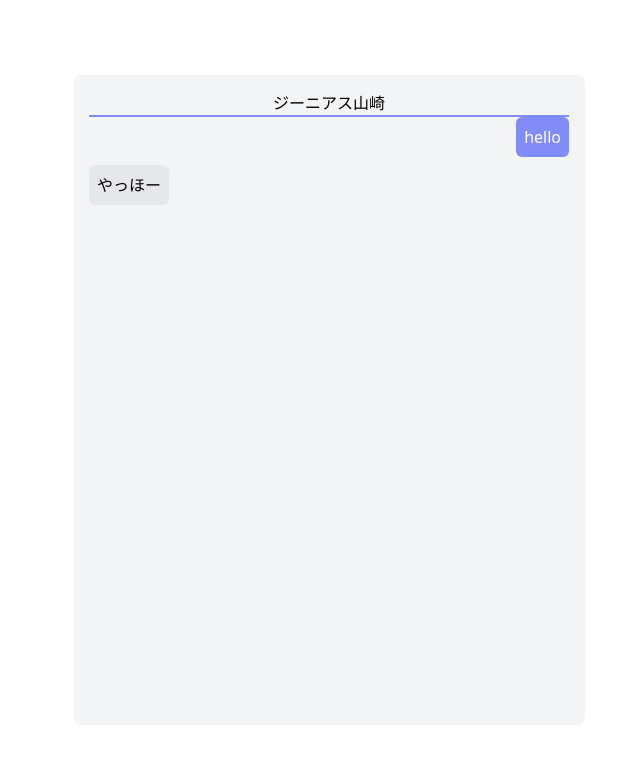
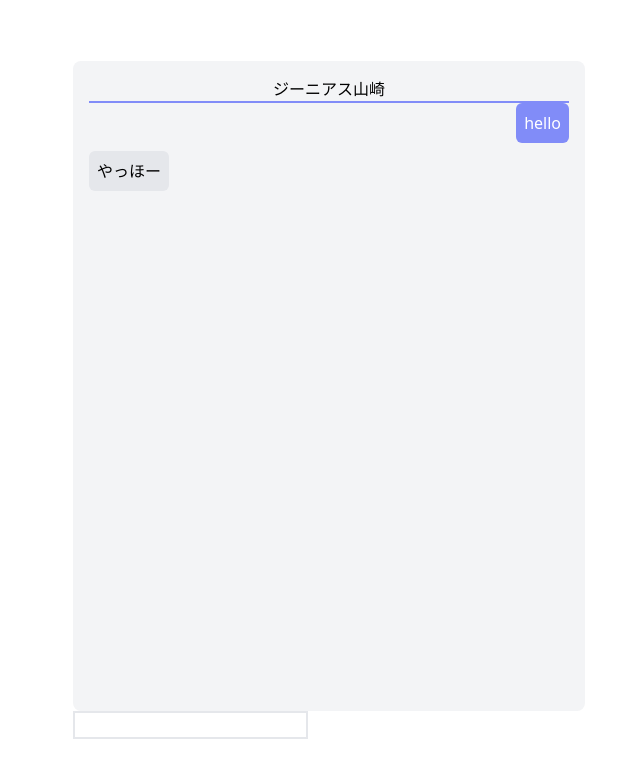
Before and after one commit to rakudaBombayer/chat-bot, a Next.js app: page / in a window 1280 px wide. Shown: the top 778 px of the page, without its empty margins (311-951 px from the left). Built offline with nearby package versions, Linux system fonts and the light colour scheme.

Commit message:
フォーム

```diff
--- a/pages/index.js
+++ b/pages/index.js
@@ -25,6 +25,15 @@ export default function Home() {
             <div className="bg-gray-200 p-2 rounded-md">やっほー</div>
           </div>
         </div>
+
+
+
+        <form className="w-full">
+          <div>
+            <input type="text" className="border-2"></input>
+          </div>
+        </form>
+
       </div>
     </div>
   </div>
```
